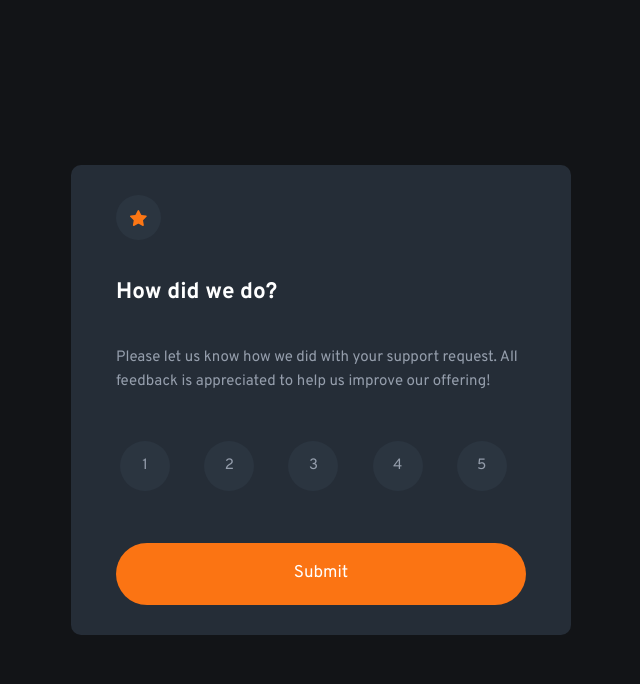
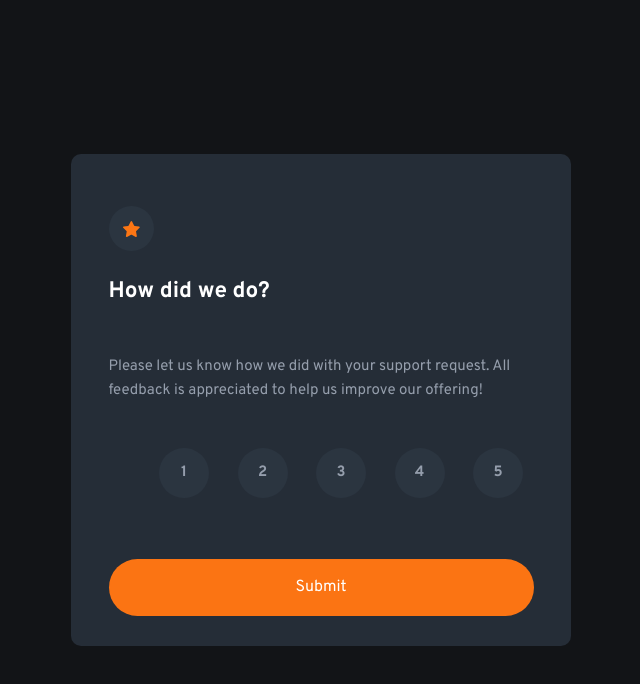
Before and after one commit to sztosiur/frontend_rate, a plain HTML site: page index.html in a window 1280 px wide. Shown: the whole page, without its empty margins (319-959 px from the left). Drawn offline with Linux system fonts and the light colour scheme.

Commit message:
Add files via upload

```diff
--- a/index.html
+++ b/index.html
@@ -16,47 +16,54 @@
 
   <main>
 
-    <section class="wrapper">
+    <section class="wrapper rating__page ">
 
-      <span class="image__rating"><img src="../images/icon-star.svg" alt="Rating star"></span>
+        <article class="rating__state">
+
+          <span class="image__rating"><img src="images/icon-star.svg" alt="Rating star"></span>
 
           <header>
             <h2>How did we do?</h2>
           </header>
 
-      <article class="rating__state">
+
 
           <p class="state__text">Please let us know how we did with your support request. All feedback is appreciated
           to help us improve our offering!</p>
 
-        <form class="rate__form" method="get">
+          <form class="rate__form" id="rates" method="get">
 
             <ul class="rating__notes">
 
               <li>
+                <label for="1">1
                   <input class="form__radio" id="1" type="radio"name="rating" value="1">
-              <label for="1">1</label>
+                </label>
               </li>
               <li>
+                <label for="2">2
                   <input class="form__radio" id="2" type="radio"name="rating" value="2">
-              <label for="2">2</label>
+                </label>
               </li>
               <li>
+                <label for="3">3
                   <input class="form__radio" id="3" type="radio"name="rating" value="3">
-              <label for="3">3</label>
+                </label>
               </li>
               <li>
+                <label for="4">4
                   <input class="form__radio" id="4" type="radio"name="rating" value="4">
-              <label for="4">4</label>
+                </label>
               </li>
               <li>
+                <label for="5">5
                   <input class="form__radio" id="5" type="radio"name="rating" value="5">
-              <label for="5">5</label>
+                </label>
               </li>
 
             </ul>
 
-          <input type="submit" class="submit__btn" onclick="#" value="Submit">
+            <input type="submit" class="submit__btn" id="submit" value="Submit">
 
           </form>
 
@@ -66,15 +73,17 @@
     <!-- Rating state end -->
 
     <!-- Thank you state start -->
-    <section class="wrapper inactive">
+    <section class="wrapper  thanks__page inactive ">
 
       <article class="thanks__state">
 
         <header>
 
-          <div class="star"></div>
+          <div class="image__thanks"><img src="images/illustration-thank-you.svg" alt="Thank you"></div>
 
-          <h4>You selected <span class="rate"></span> out of 5</h4>
+
+          <h4 class="rate__count__wrap">You selected <span class="rate__count"></span> out of 5</h4>
+
 
         <h2>Thank you!</h2>
 
@@ -97,6 +106,6 @@
     Coded by <a href="#">Your Name Here</a>.
   </div>
 
-
+  <script src="script.js"></script>
 </body>
 </html>
--- /dev/null
+++ b/script.js
@@ -0,0 +1,21 @@
+
+const myForm = document.querySelector("#rates");
+const radioGroup = myForm.querySelectorAll(".form__radio");
+const stateClass = document.querySelectorAll("section");
+const submitBtn = myForm.querySelector("#submit");
+
+
+
+function checkRate(){
+   for(const radio of radioGroup){
+        radio.addEventListener("change", e => {
+            for(const radio of radioGroup){
+                if (radio.checked){
+                    stateClass.forEach(n => n.classList.toggle("inactive"));
+                }
+         }
+    })
+   }
+}
+
+submitBtn.addEventListener("click", checkRate);
--- a/style.css
+++ b/style.css
@@ -15,6 +15,7 @@
     --fw-l: 400;
     --fw-b: 700;
     --padding: 1em 1.5em;
+
 }
 
 body{
@@ -42,36 +43,43 @@ p{
 li{
     list-style: none;
 
+
 }
 
 
 main{
-    width:80wv;
+
     height:100vh;
     display: flex;
     justify-content: center;
     align-items: center;
 }
-
+header{
+    margin:1em 0;
+}
+article{
+    margin:1em;
+}
+.state__text{
+    margin-top:3em;
+}
 .wrapper{
-    max-width: 50rem;
+    max-width:50rem;
     min-height: 50vh;
     background-color: var(--clr-d-blue);
-    margin: 0 auto;
-    padding:var(--padding);
-    display:grid;
-    justify-content: center;
-    align-items: center;
-    gap:0.5rem;
+    padding: var(--padding);
     border-radius: 1rem;
+    margin:2em;
 }
 
-.inactive{
-    display: none;
+.rating__page{
+    display: grid;
+    justify-content: center;
 }
 
 .submit__btn{
     display: block;
+    margin-top: 1em;
 }
 .image__rating{
     display: flex;
@@ -81,53 +89,72 @@ main{
     width:4.5rem;
     height:4.5rem;
     border-radius:50%;
-    margin:var(--padding);
-}
-
-header{
-    padding:var(--padding);
-}
-article{
-    padding:var(--padding);
-
+    margin: 1.5em 0;
 }
 
 form{
-    display: flex;
-    flex-direction: column;
+    display: grid;
     gap:2em;
+    margin-top: 2em;
+}
+.form__radio{
+    visibility: hidden;
+    position: absolute;
 }
 .rating__notes{
-    display:flex;
-    justify-content: space-evenly;
-    padding:0;
-    margin:1.5em 0 1.5em -1em;
-}
+    display:grid;
+    justify-items: center;
+    grid-template-columns: repeat(5, 1fr);
+    gap:0.5em;
+    margin:1em 0;
 
-.form__radio{
-   visibility: hidden;
 }
 label{
-    display:flex;
-    height:5rem;
+    display: flex;
+    justify-content: center;
+    align-items: center;
     width:5rem;
-    align-items: center;
-    justify-content: center;
-    cursor:pointer;
-    background-color: var(--clr-d-bluelight);
+    height: 5rem;
+    background: var(--clr-d-bluelight);
+    color:var(--clr-l-grey);
+    font-weight:var(--fw-b);
     border-radius: 50%;
-    margin:0 1em;
-    color:var(--clr-l-grey);
-    font-family: var(--ff);
+    cursor: pointer;
 }
 
 .submit__btn{
-    padding:var(--padding);
+    padding:1em 1.5em;
     border-radius:4rem;
     border:none;
     background-color:var(--clr-main-orange);
     color:var(--clr-white);
     font-family:var(--ff);
-    font-size:1.7rem;
+    font-size:1.6rem;
     cursor: pointer;
+
 }
+
+/*THANK YOU STATE*/
+
+.thanks__page{
+    display:grid;
+    text-align: center;
+}
+
+.image__thanks{
+    display: flex;
+    justify-content: center;
+    margin:2em;
+}
+
+.rate__count__wrap{
+    padding: 0.5em 1em;
+    background: var(--clr-d-bluelight);
+    width: fit-content;
+    margin: 1.5em auto;
+    border-radius: 3em;
+}
+
+.inactive{
+    display: none;
+}
```
Lines whose indentation alone changed are shown as unchanged.
